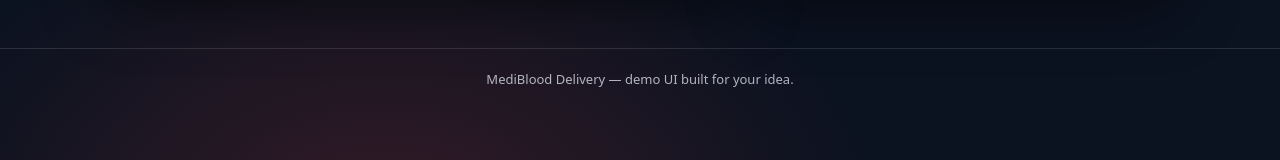
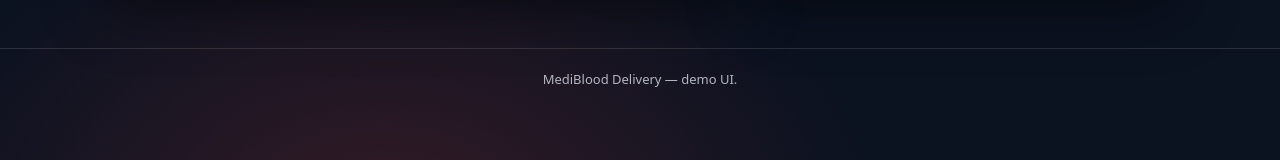
Before and after one commit to MopuruKrishnakeerthana/MediBlood, a plain HTML site: page index.html in a window 1280 px wide. Shown: the part 533-693 px from the top of the page. Drawn offline with Linux system fonts and the light colour scheme; no server answers.

Commit message:
Add files via upload

```diff
--- a/index.html
+++ b/index.html
@@ -262,7 +262,7 @@
     </main>
 
     <footer class="footer">
-      <span class="muted small">MediBlood Delivery — demo UI built for your idea.</span>
+      <span class="muted small">MediBlood Delivery — demo UI.</span>
     </footer>
 
     <script src="./app.js" defer></script>
```
